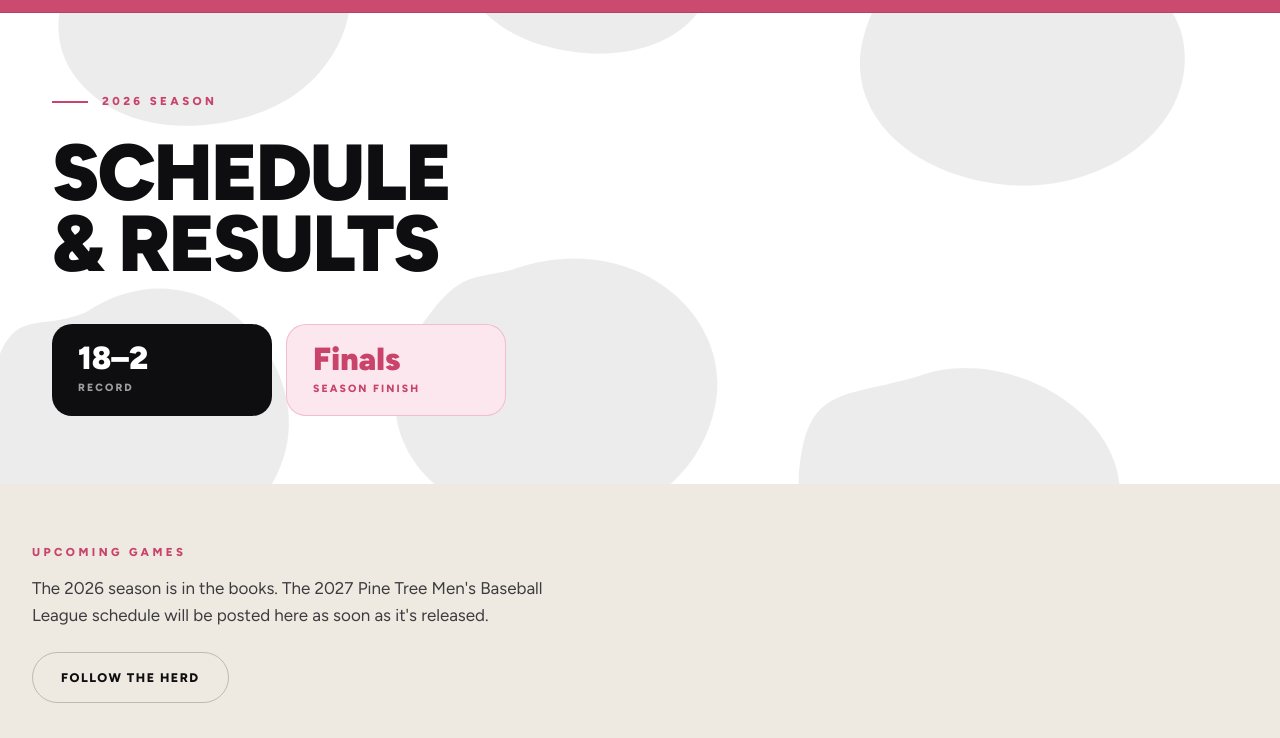
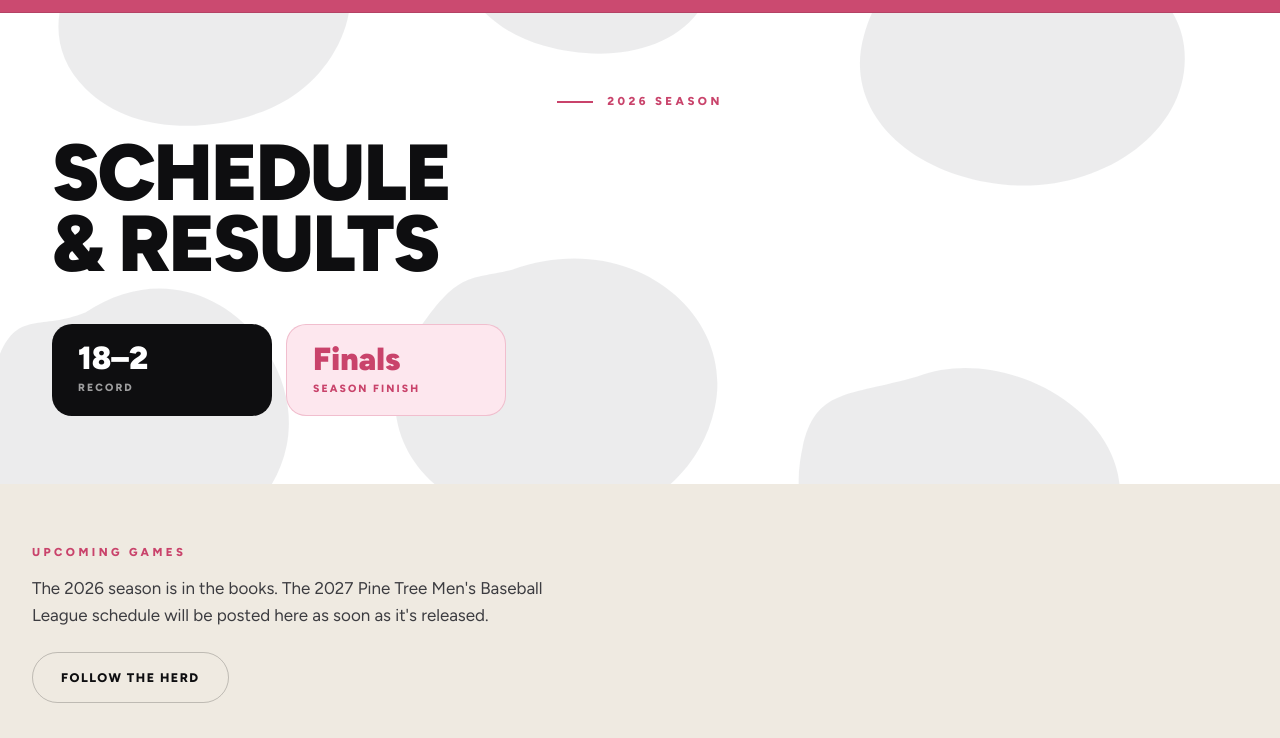
Before and after one commit to chadmartinmezoian/udder-tuggers-site, a plain HTML site: page schedule.html in a window 1280 px wide. Shown: the part 62-800 px from the top of the page. Drawn offline with nearby package versions, Linux system fonts and the light colour scheme; a web font is replaced by a local one.

Commit message:
Update schedule.html

```diff
--- a/schedule.html
+++ b/schedule.html
@@ -227,7 +227,7 @@
     </svg>
   </div>
   <div class="sec sec-y" style="position:relative;max-width:1240px;margin:0 auto;padding:80px 32px 68px">
-    <div style="display:flex;align-items:center;gap:14px;margin-bottom:26px">
+    <div style="display:flex;align-items:center;justify-content:center;gap:14px;margin-bottom:26px;width:100%">
       <span style="display:block;width:36px;height:2px;background:var(--pink-deep)"></span>
       <span style="font-size:11.5px;font-weight:800;letter-spacing:.3em;text-transform:uppercase;color:var(--pink-deep)">2026 Season</span>
     </div>
```
